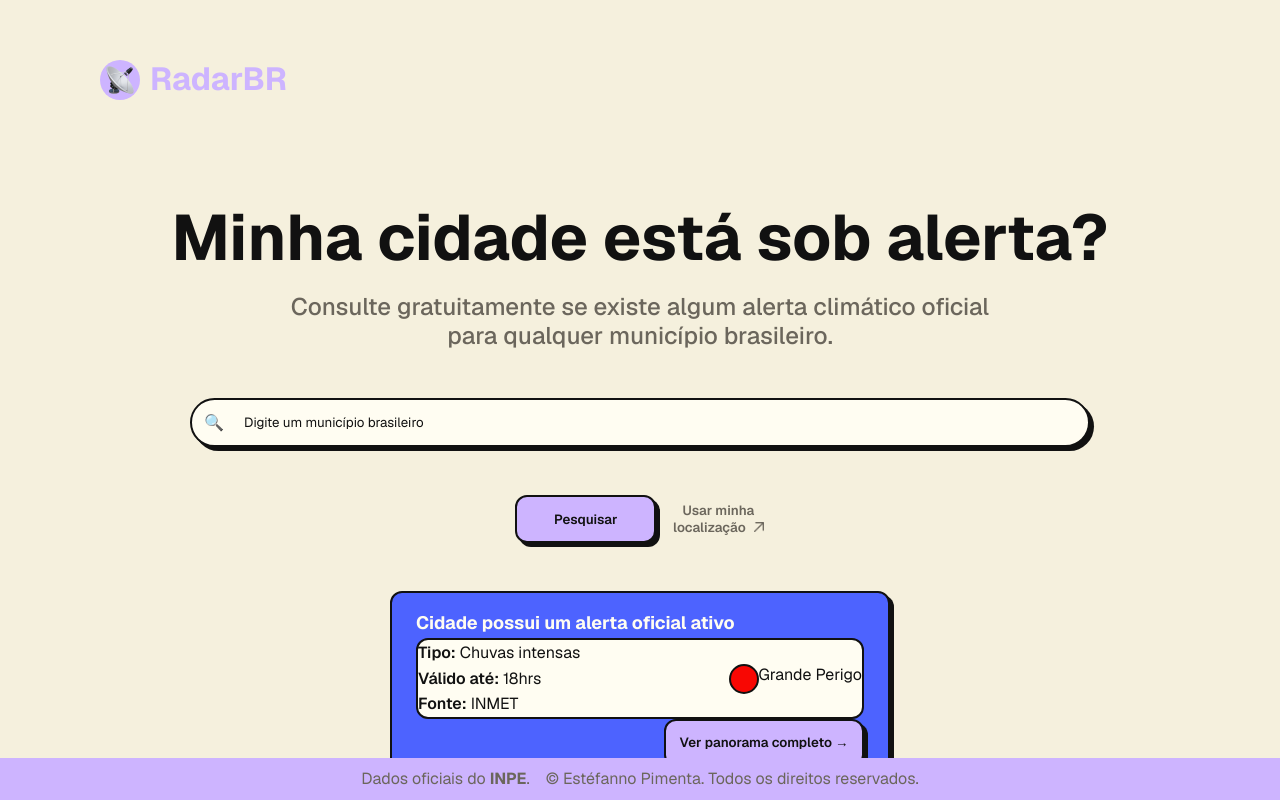
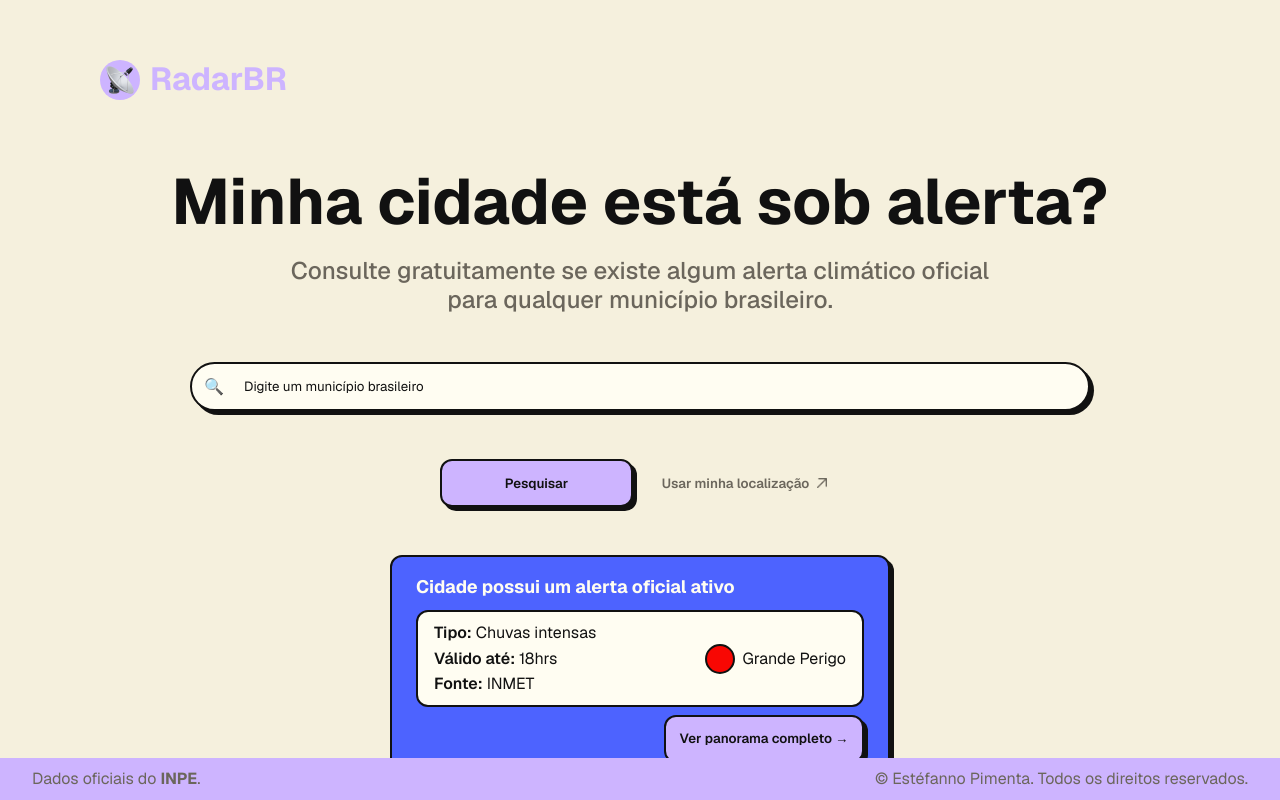
Before and after one commit to estefpimenta/radarbr, a React (Vite) app: page / in a window 1280 px wide. Built offline with nearby package versions, Linux system fonts and the light colour scheme.

Commit message:
home UI polish

```diff
--- a/src/components/AlertCard/AlertCard.css
+++ b/src/components/AlertCard/AlertCard.css
@@ -9,6 +9,7 @@
     border-radius: var(--radius-md);
     box-shadow: var(--shadow-brutal);
     padding: var(--space-4) var(--space-5);
+    gap: var(--space-2);
 }
 
 .alert-card-title {
@@ -26,6 +27,8 @@
     background-color: var(--color-surface);
     border: 2px solid var(--border-color);
     border-radius: var(--radius-md);
+
+    padding: var(--space-2) var(--space-4);
 }
 
 .alert-card-description {
@@ -41,6 +44,8 @@
 .alert-card-content-badge {
     display: flex;
     flex-direction: row;
+    align-items: center;
+    gap: var(--space-2);
 }
 
 .badge {
--- a/src/components/Button/SecondaryButton.css
+++ b/src/components/Button/SecondaryButton.css
@@ -6,6 +6,7 @@
     color: var(--color-text-secondary);
     position: relative;
     display: inline-block;
+    width: 100%;
 }
 
 .secondary-button::after {
--- a/src/components/Footer/Footer.css
+++ b/src/components/Footer/Footer.css
@@ -3,14 +3,14 @@
     display: flex;
     gap: var(--space-4);
     width: 100%;
-    justify-content: center;
+    justify-content: space-between;
     align-items: center;
     background-color: var(--color-brand);
     color: var(--color-text-secondary);
     position: absolute;
     bottom: 0;
     left: 0;
-    padding: var(--space-2) 0;
+    padding: var(--space-2) var(--space-6);
 }
 
 
--- a/src/pages/Home/Home.css
+++ b/src/pages/Home/Home.css
@@ -11,7 +11,7 @@
 .home__main {
     display: flex;
     flex-direction: column;
-    margin-top: 100px;
+    margin-top: var(--space-8);
     margin-bottom: var(--space-7);
     align-items: center;
 }
@@ -39,4 +39,5 @@
     justify-content: center;
     margin-top: var(--space-7);
     gap: var(--space-4);
+    width: 400px;
 }
```
